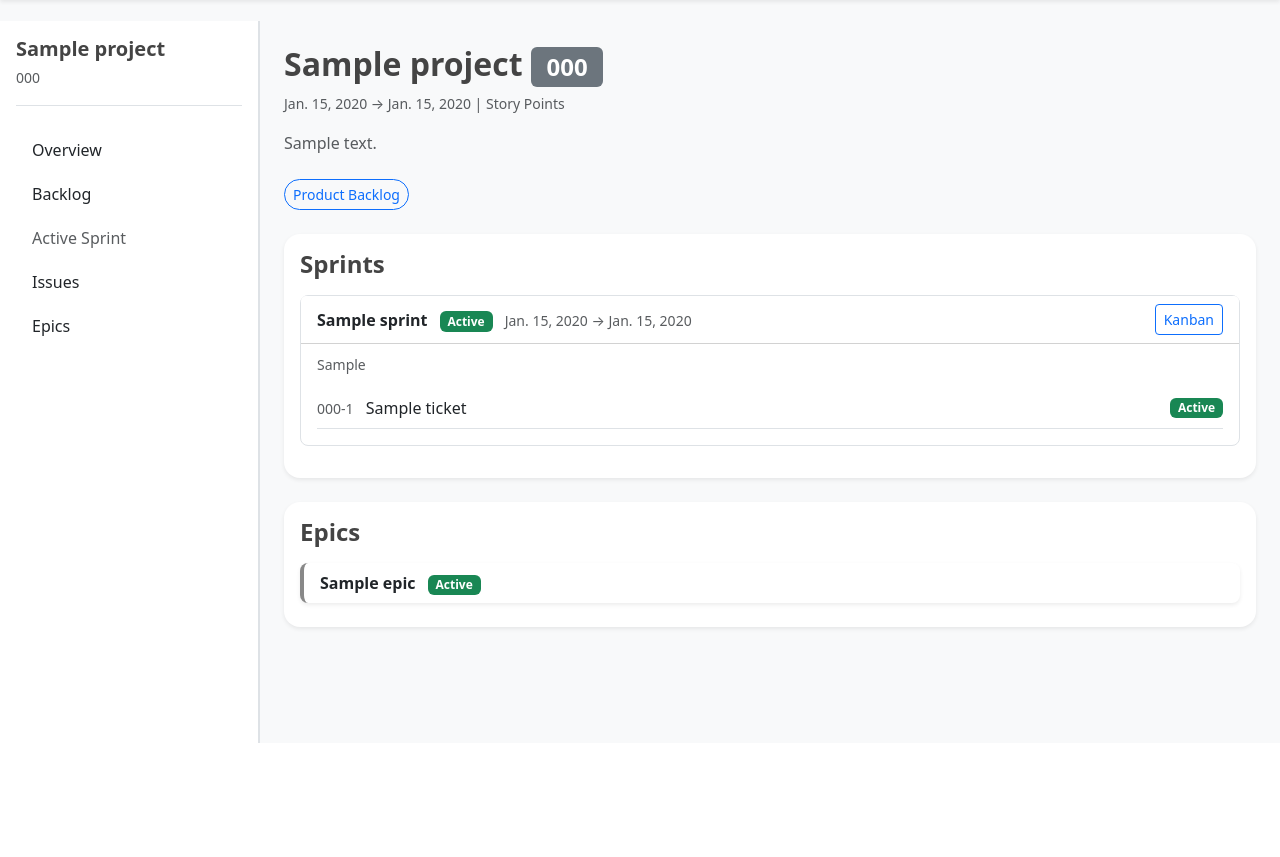
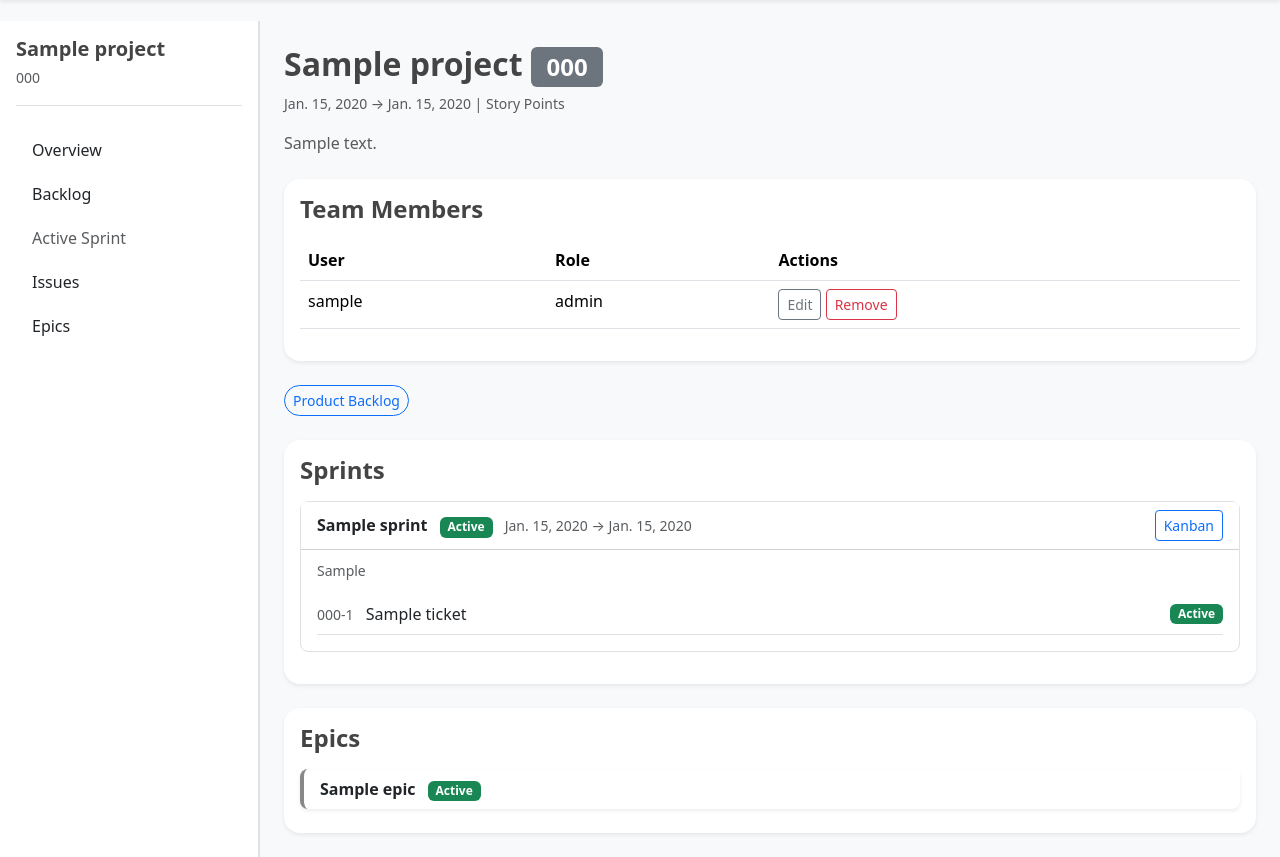
Before and after one commit to Yanekiii/JIRA, a Django app: template ProjectJira-main/django_project/blog/templates/blog/project_detail.html in a window 1280 px wide. Shown: the part 57-914 px from the top of the page. Before the commit the page ends 800 px from the top, so only its background shows below. Run offline with Django 3.2, Linux system fonts and the light colour scheme; tables that the repository leaves empty hold one stand-in row (values such as "Sample post"); the template is opened without the code that fills it: values that come from a table or form of the project are taken from there, most other values are stand-ins (such as "Sample title", 1, 10 or a date in 2020); parts of the project's set-up code (start-up, migrations or seed data) failed here and were passed over.

Commit message:
Add project membership management

```diff
--- a/ProjectJira-main/django_project/blog/templates/blog/project_detail.html
+++ b/ProjectJira-main/django_project/blog/templates/blog/project_detail.html
@@ -31,6 +31,45 @@
         </div>
 
         <p class="text-muted mt-3 mb-0">{{ project.description }}</p>
+        <div class="card border-0 shadow-sm rounded-4 mb-4 mt-4">
+  <div class="card-body">
+
+    <h4 class="fw-bold mb-3">Team Members</h4>
+
+    <table class="table">
+      <thead>
+        <tr>
+          <th>User</th>
+          <th>Role</th>
+          <th>Actions</th>
+        </tr>
+      </thead>
+
+      <tbody>
+        {% for member in members %}
+        <tr>
+          <td>{{ member.user.username }}</td>
+          <td>{{ member.role }}</td>
+
+          <td>
+            <a href="{% url 'update-role' member.id %}" class="btn btn-sm btn-outline-secondary">
+              Edit
+            </a>
+
+            <a href="{% url 'remove-member' member.id %}" class="btn btn-sm btn-outline-danger">
+              Remove
+            </a>
+          </td>
+        </tr>
+        {% empty %}
+        <tr>
+          <td colspan="3">No members yet</td>
+        </tr>
+        {% endfor %}
+      </tbody>
+    </table>
+  </div>
+</div>
       </div>
 
       <div class="d-flex gap-2 mb-4 flex-wrap">
--- a/ProjectJira-main/django_project/blog/urls.py
+++ b/ProjectJira-main/django_project/blog/urls.py
@@ -39,5 +39,12 @@ urlpatterns = [
     path('project/<int:project_pk>/epic/new/', EpicCreateView.as_view(), name='epic-create'),
     path('epic/<int:pk>/update/', EpicUpdateView.as_view(), name='epic-update'),
     path('epic/<int:pk>/delete/', EpicDeleteView.as_view(), name='epic-delete'),
+<<<<<<< Updated upstream
     path('project/<int:project_id>/backlog/reorder/', views.backlog_reorder, name='backlog-reorder'),
+=======
+
+    # Project Members
+    path("membership/<int:membership_id>/update/", views.update_role, name="update-role"),
+    path("membership/<int:membership_id>/delete/", views.remove_member, name="remove-member"),
+>>>>>>> Stashed changes
 ]
```
Also changed, not shown: ProjectJira-main/django_project/blog/templates/blog/update_role.html (added, +41 -0 lines), ProjectJira-main/django_project/blog/views.py (+25 -1 lines), ProjectJira-main/django_project/users/migrations/0005_alter_profile_id.py.
